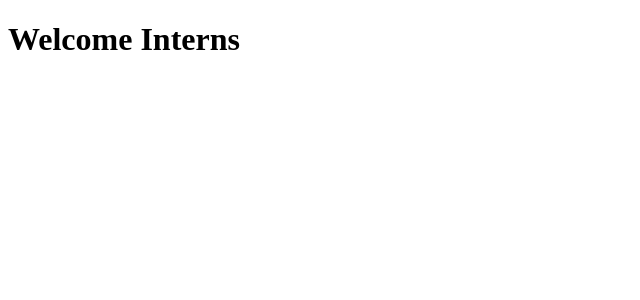
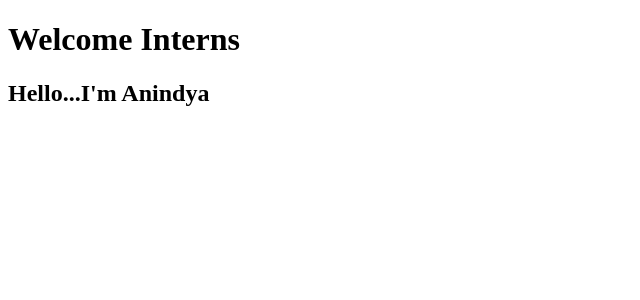
Before and after one commit to Mohammad-Palla/Intern_task, a React (Create React App) app: page / in a window 1280 px wide. Shown: the top 300 px of the page, without its empty margins (0-640 px from the left). Built offline with nearby package versions, Linux system fonts and the light colour scheme.

Commit message:
App.js updated

```diff
--- a/src/App.js
+++ b/src/App.js
@@ -2,7 +2,8 @@ function App() {
   return (
 
   <>
-  <h1>Welcome Interns</h1>
+  	<h1>Welcome Interns</h1>
+	<h2>Hello...I'm Anindya</h2>
   </>
   );
 }
```
